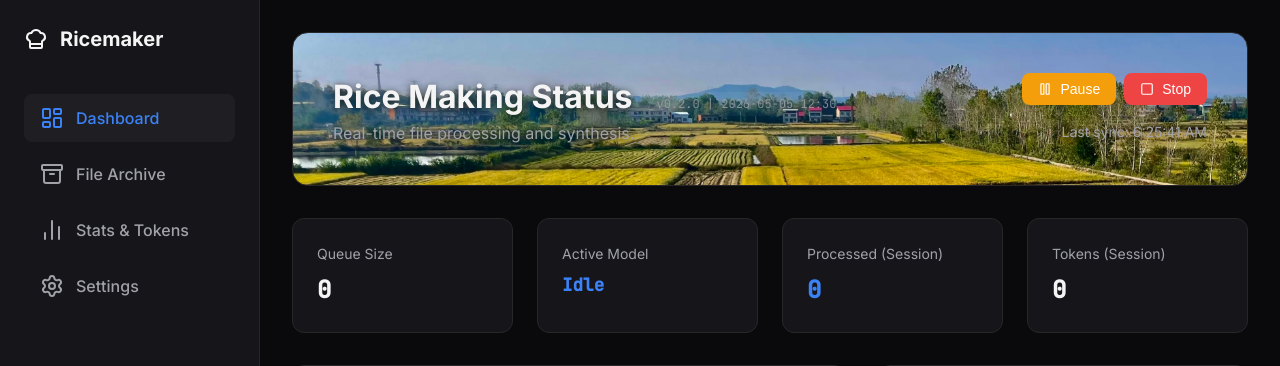
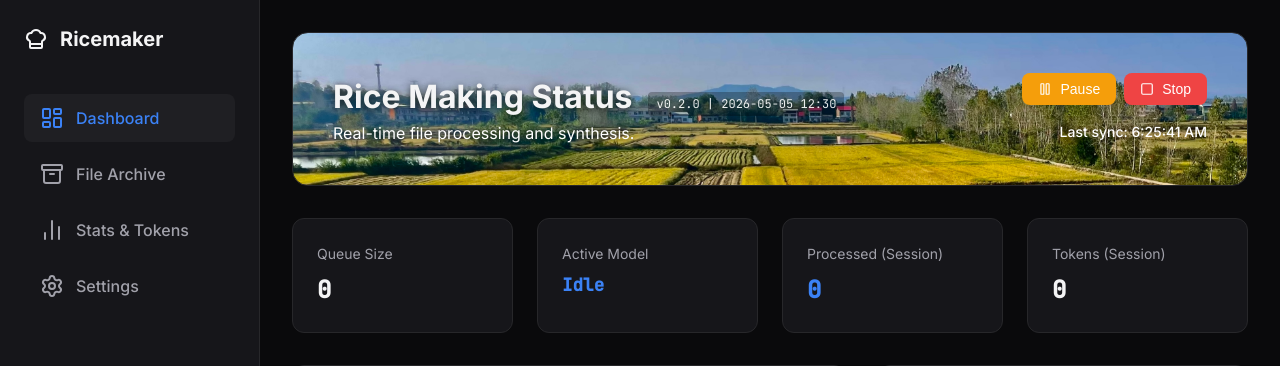
Before and after one commit to bstovej/ricemaker, a Flask app: page / in a window 1280 px wide. Shown: the top 366 px of the page. Run offline with Flask 3, Linux system fonts and the light colour scheme; data that the repository does not hold is empty.

Commit message:
ui: improve banner text visibility by changing colors to white

```diff
--- a/templates/index.html
+++ b/templates/index.html
@@ -328,9 +328,9 @@
             <div>
                 <div style="display: flex; align-items: baseline; gap: 1rem;">
                     <h1 id="page-title">Rice Making Status</h1>
-                    <span style="font-size: 0.75rem; color: var(--text-secondary); opacity: 0.8; font-family: 'JetBrains Mono', monospace; background: rgba(255,255,255,0.05); padding: 0.2rem 0.5rem; border-radius: 0.25rem; text-shadow: none;">v0.2.0 | 2026-05-05 12:30</span>
+                    <span style="font-size: 0.75rem; color: #ffffff; opacity: 0.9; font-family: 'JetBrains Mono', monospace; background: rgba(0,0,0,0.3); padding: 0.2rem 0.5rem; border-radius: 0.25rem; text-shadow: none;">v0.2.0 | 2026-05-05 12:30</span>
                 </div>
-                <p id="page-subtitle" style="color: var(--text-secondary);">Real-time file processing and synthesis.</p>
+                <p id="page-subtitle" style="color: #ffffff; text-shadow: 0 1px 4px rgba(0,0,0,0.5);">Real-time file processing and synthesis.</p>
             </div>
             <div style="display: flex; flex-direction: column; align-items: flex-end; gap: 1rem;">
                 <div id="agent-controls" style="display: flex; gap: 0.5rem; align-items: center;">
@@ -338,7 +338,7 @@
                     <button id="btn-agent-main" class="btn btn-primary" onclick="window.toggleAgentState()">Loading...</button>
                     <button id="btn-agent-stop" class="btn btn-danger" onclick="window.stopAgent()" style="display: none;"><i data-lucide="square" style="width: 14px; height: 14px;"></i> Stop</button>
                 </div>
-                <div id="last-updated" style="font-size: 0.875rem; color: var(--text-secondary);">
+                <div id="last-updated" style="font-size: 0.875rem; color: #ffffff; font-weight: 500;">
                     Syncing...
                 </div>
             </div>
```
